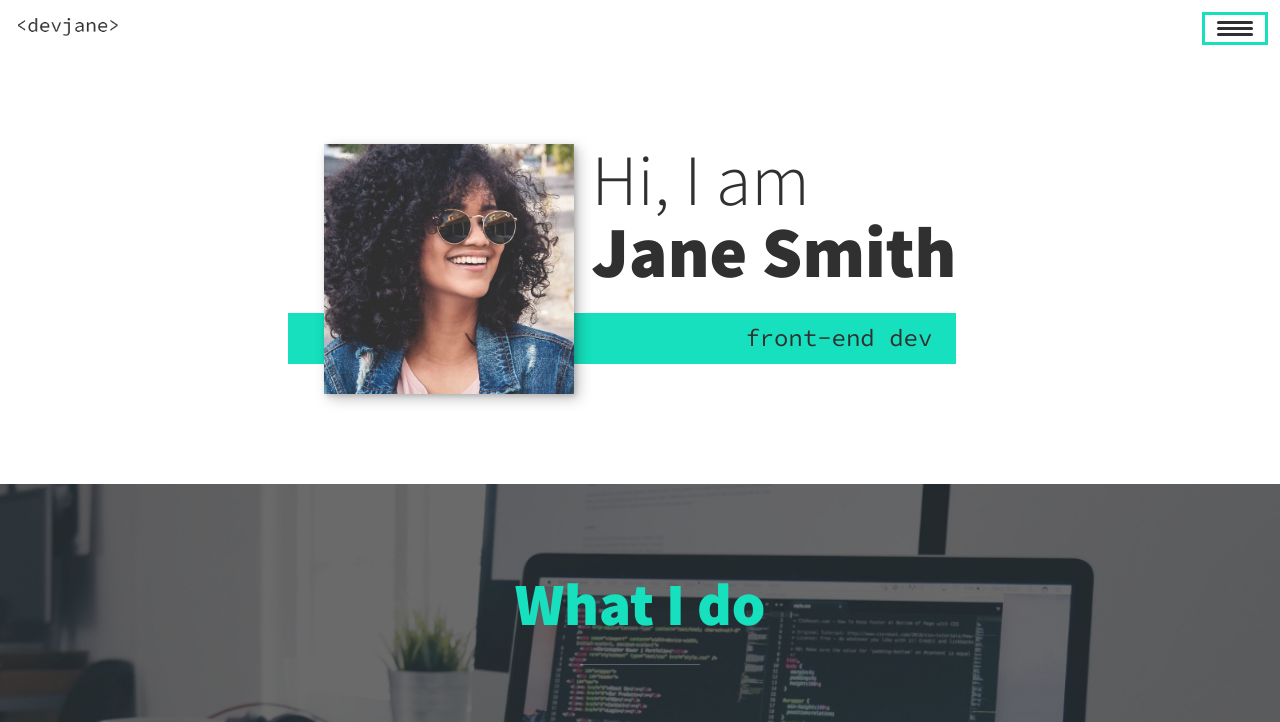
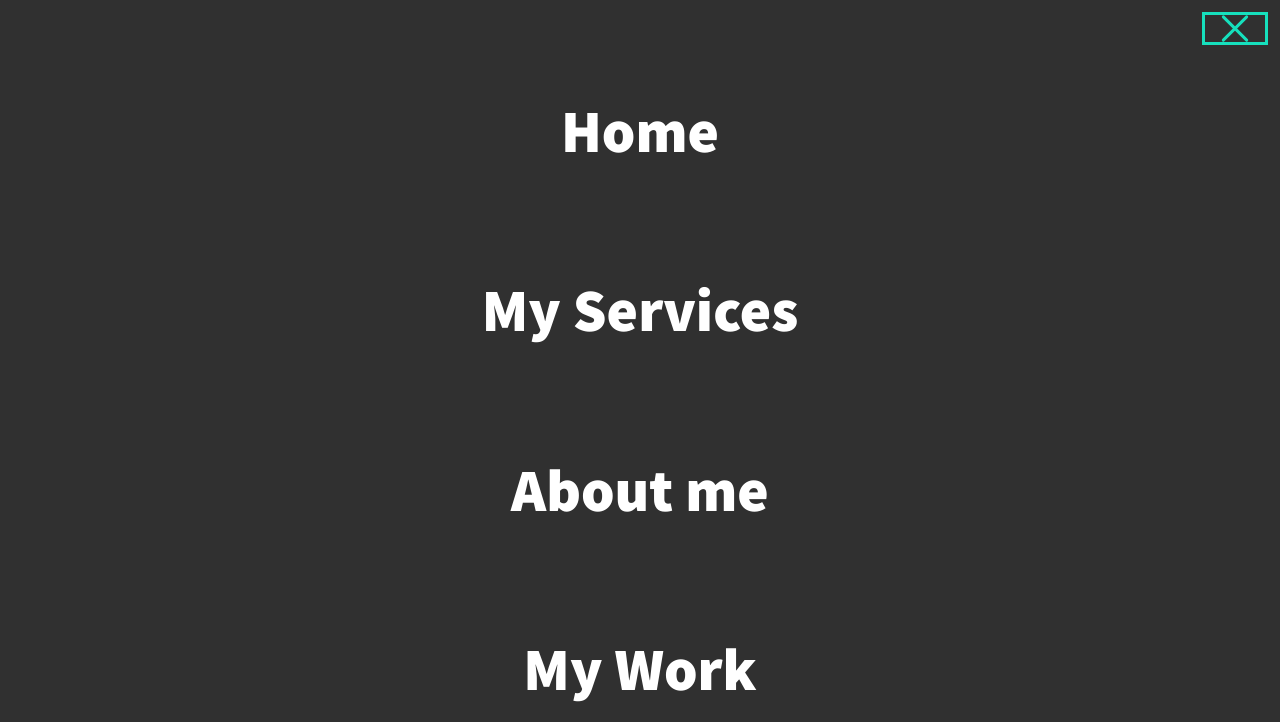
Before and after one commit to Annie-Huang/portfolio-website, a website: page index.html in a window 1280 px wide. Both pictures are taken after a click on the button "toggle navigation". Shown: the top 722 px of the page. Drawn offline with nearby package versions, Linux system fonts and the light colour scheme.

Commit message:
Adding the JS

```diff
--- a/css/style.css
+++ b/css/style.css
@@ -8,7 +8,7 @@
 
 :root {
     /*ff stands for font-family | fw stands for font weight */
-    --ff-primary: 'Source Sans Pro', sans-seriff;
+    --ff-primary: 'Source Sans Pro', sans-serif;
     --ff-secondary: 'Source Code Pro', monospace;
 
     --fw-reg: 300;
@@ -37,6 +37,10 @@
 }
 
 /* General styles */
+
+html {
+    scroll-behavior: smooth;
+}
 
 body {
     background: var(--clr-light);
@@ -71,6 +75,7 @@ strong {
     display: inline-block;
     padding: .5em 2.5em;
     background: var(--clr-accent);
+    color: var(--clr-dark);
     text-decoration: none;
     cursor: pointer; /* in case you need to put it in the button instead of a link */
     font-size: .8rem;
@@ -173,6 +178,10 @@ header {
     text-decoration: none;
 }
 
+.nav__link:hover {
+    color: var(--clr-accent);
+}
+
 .nav-toggle {
     padding: .5em;
     background: transparent;
@@ -184,8 +193,24 @@ header {
     z-index: 1000; /* always have this even when the .nav is open */
 }
 
-.nav__link:hover {
-    color: var(--clr-accent);
+.nav-open .nav{
+    transform: translateX(0);
+}
+
+.nav-open .nav-toggle {
+    position: fixed;
+}
+
+.nav-open .hamburger {
+    transform: rotate(.625turn);
+}
+
+.nav-open .hamburger::before {
+    transform: rotate(90deg) translateX(-6px);
+}
+
+.nav-open .hamburger::after {
+    opacity: 0;
 }
 
 .hamburger {
@@ -196,7 +221,7 @@ header {
 .hamburger,
 .hamburger::before,
 .hamburger::after {
-    background: var(--clr-dark);
+    background: var(--clr-accent);
     width: 2em;
     height: 3px;
     border-radius: 1em;
@@ -213,7 +238,6 @@ header {
 
 .hamburger::before { top: 6px }
 .hamburger::after { bottom: 6px }
-
 
 
 
--- a/index.html
+++ b/index.html
@@ -161,5 +161,6 @@
         </ul>
     </footer>
 
+    <script src="js/index.js"></script>
 </body>
 </html>
--- /dev/null
+++ b/js/index.js
@@ -0,0 +1,13 @@
+const navToggle = document.querySelector('.nav-toggle');
+const navLinks = document.querySelectorAll('.nav__link');
+
+navToggle.addEventListener('click', () => {
+    // toggle means add|delete
+    document.body.classList.toggle('nav-open');
+});
+
+navLinks.forEach(link => {
+    link.addEventListener('click', () => {
+        document.body.classList.remove('nav-open');
+    });
+});
```
